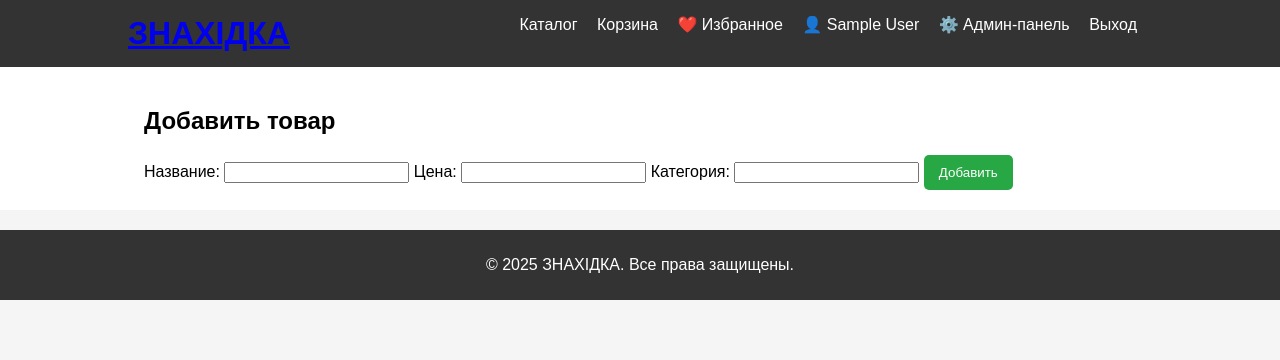
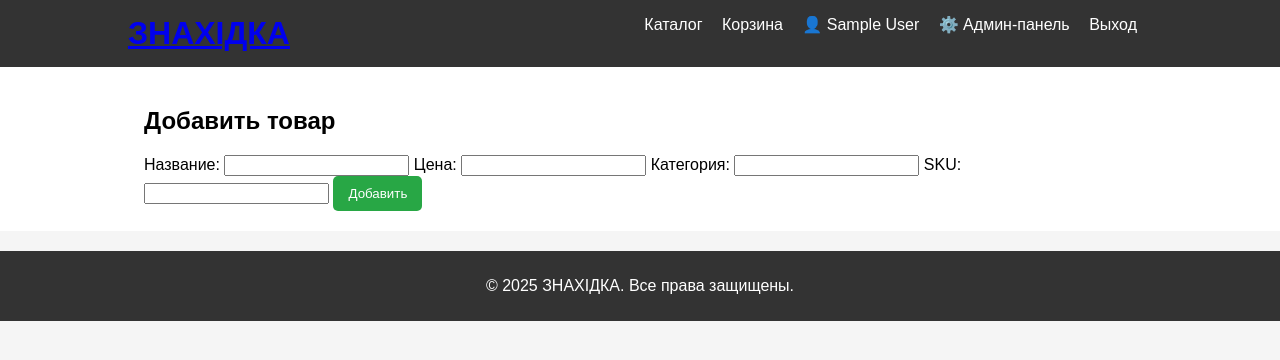
Before and after one commit to alexsandr81/znahidka, a PHP site: page /index.php?page=product_add in a window 1280 px wide. Shown: the top 360 px of the page. Run offline with PHP 8.4, Linux system fonts and the light colour scheme; the visitor is signed in with stand-in values (Sample User, id 1); tables that the repository leaves empty or names only in its code hold one stand-in row (values such as "Sample post").

Commit message:
Убрали избранное из профиля

```diff
--- a/core/cart/checkout.php
+++ b/core/cart/checkout.php
@@ -63,7 +63,7 @@ if (!empty($cart)) {
 
         <h3>💰 Итоговая сумма: <?= number_format($total_price, 2) ?> грн</h3>
 
-        <button type="submit">✅ Оформить заказ</button>
+        <button type="submit">Оформить заказ</button>
     </form>
 </div>
 
--- a/core/cart/process_order.php
+++ b/core/cart/process_order.php
@@ -51,7 +51,7 @@ try {
 
     // Очищаем корзину
     $_SESSION['cart'] = [];
-    $_SESSION['message'] = "✅ Заказ #$order_id успешно оформлен!";
+    $_SESSION['message'] = "Заказ #$order_id успешно оформлен!";
     header("Location: /znahidka/?page=cart");
     exit;
 
--- a/templates/header.php
+++ b/templates/header.php
@@ -21,7 +21,7 @@ require_once __DIR__ . '/../core/database/db.php';
             <ul>
                 <li><a href="/znahidka/?page=catalog">Каталог</a></li>
                 <li><a href="/znahidka/?page=cart">Корзина</a></li>
-                <li><a href="/znahidka/?page=favorites">❤️ Избранное</a></li>
+                <!-- <li><a href="/znahidka/?page=favorites">❤️ Избранное</a></li> -->
 
                 <?php if (isset($_SESSION['user_id'])): ?>
                     <!-- <li><a href="/znahidka/views/orders/my_orders.php">📦 Мои заказы</a></li> -->
--- a/views/admin/product_add.php
+++ b/views/admin/product_add.php
@@ -26,14 +26,24 @@ if ($_SERVER['REQUEST_METHOD'] === 'POST') {
     $title = trim($_POST['title'] ?? '');
     $price = trim($_POST['price'] ?? '');
     $category = trim($_POST['category'] ?? '');
+    $sku = trim($_POST['sku'] ?? '');  // Добавляем поле SKU
 
-    if (!empty($title) && !empty($price) && !empty($category)) {
-        $stmt = $pdo->prepare("INSERT INTO products (title, price, category) VALUES (?, ?, ?)");
-        $stmt->execute([$title, $price, $category]);
+    // Проверяем, что все обязательные поля заполнены
+    if (!empty($title) && !empty($price) && !empty($category) && !empty($sku)) {
+        // Проверка на уникальность SKU
+        $stmt = $pdo->prepare("SELECT COUNT(*) FROM products WHERE sku = ?");
+        $stmt->execute([$sku]);
+        if ($stmt->fetchColumn() > 0) {
+            $_SESSION['message'] = "Товар с таким SKU уже существует!";
+        } else {
+            // Добавляем товар в базу данных
+            $stmt = $pdo->prepare("INSERT INTO products (title, price, category, sku) VALUES (?, ?, ?, ?)");
+            $stmt->execute([$title, $price, $category, $sku]);
 
-        $_SESSION['message'] = "Товар добавлен!";
-        header("Location: /znahidka/?page=products");
-        exit;
+            $_SESSION['message'] = "Товар добавлен!";
+            header("Location: /znahidka/?page=products");
+            exit;
+        }
     } else {
         $_SESSION['message'] = "Заполните все поля!";
     }
@@ -58,6 +68,9 @@ if ($_SERVER['REQUEST_METHOD'] === 'POST') {
         <label>Категория:</label>
         <input type="text" name="category" required>
 
+        <label>SKU:</label>  <!-- Добавлен ввод для SKU -->
+        <input type="text" name="sku" required>
+
         <button type="submit">Добавить</button>
     </form>
 </div>
```
